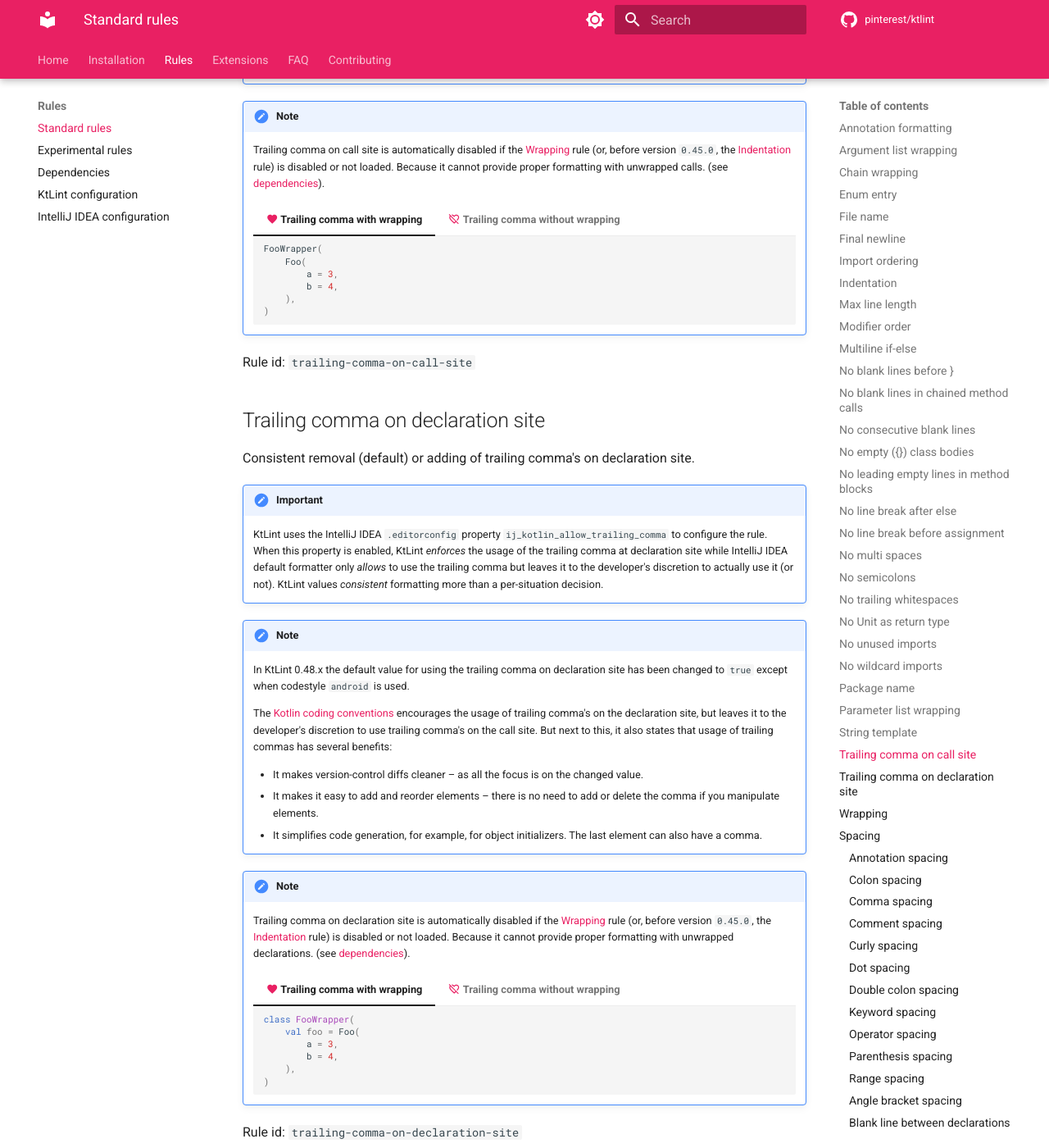
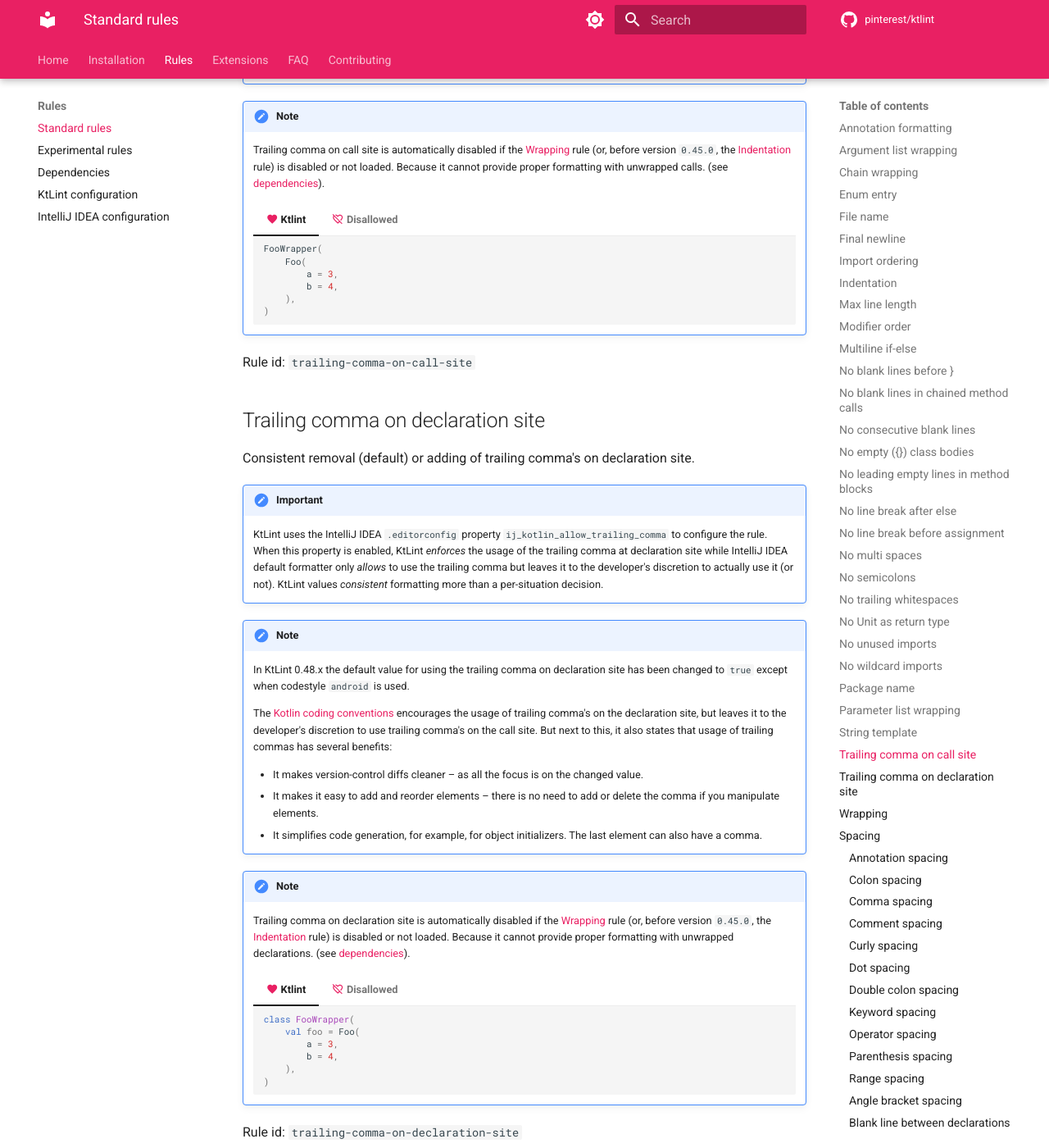
Before and after one commit to pinterest/ktlint, an MkDocs documentation site: the page built from docs/rules/standard.md, in a window 1280 px wide and 1400 px high, scrolled down 5228 px. Shown: the whole window at 82% size. Built offline with MkDocs 1.6.1 and Material for MkDocs 9.7.7, drawn with Linux system fonts in a browser that asks for light colours; comment, search, counter and statistics services are not loaded.

Commit message:
Revert change of name of code tabs

````diff
--- a/docs/rules/standard.md
+++ b/docs/rules/standard.md
@@ -187,7 +187,7 @@
 !!! note
     Trailing comma on call site is automatically disabled if the [Wrapping](#wrapping) rule (or, before version `0.45.0`, the [Indentation](#indentation) rule) is disabled or not loaded. Because it cannot provide proper formatting with unwrapped calls. (see [dependencies](./dependencies.md)).
 
-    === "[:material-heart:](#) Trailing comma with wrapping"
+    === "[:material-heart:](#) Ktlint"
 
         ```kotlin
         FooWrapper(
@@ -197,7 +197,7 @@
             ),
         )
         ```
-    === "[:material-heart-off-outline:](#) Trailing comma without wrapping"
+    === "[:material-heart-off-outline:](#) Disallowed"
 
         ```kotlin
         FooWrapper(Foo(
@@ -228,7 +228,7 @@
 !!! note
     Trailing comma on declaration site is automatically disabled if the [Wrapping](#wrapping) rule (or, before version `0.45.0`, the [Indentation](#indentation) rule) is disabled or not loaded. Because it cannot provide proper formatting with unwrapped declarations. (see [dependencies](./dependencies.md)).
 
-    === "[:material-heart:](#) Trailing comma with wrapping"
+    === "[:material-heart:](#) Ktlint"
 
         ```kotlin
         class FooWrapper(
@@ -238,7 +238,7 @@
             ),
         )
         ```
-    === "[:material-heart-off-outline:](#) Trailing comma without wrapping"
+    === "[:material-heart-off-outline:](#) Disallowed"
 
         ```kotlin
         class FooWrapper(val foo = Foo(
````
